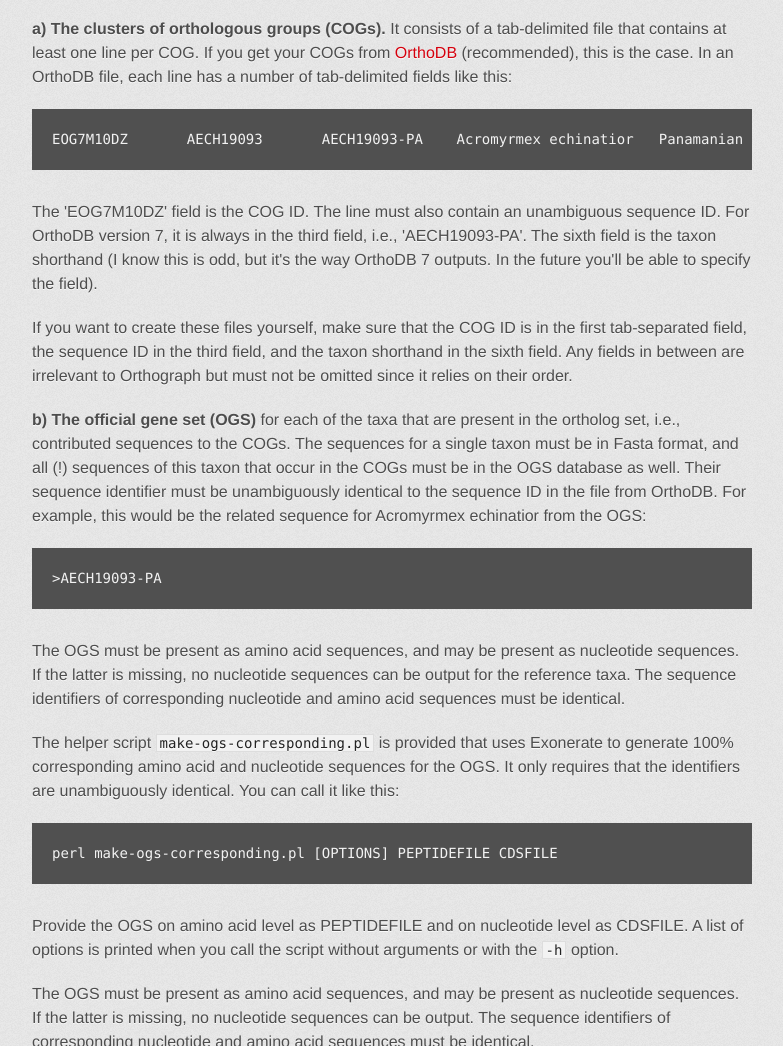
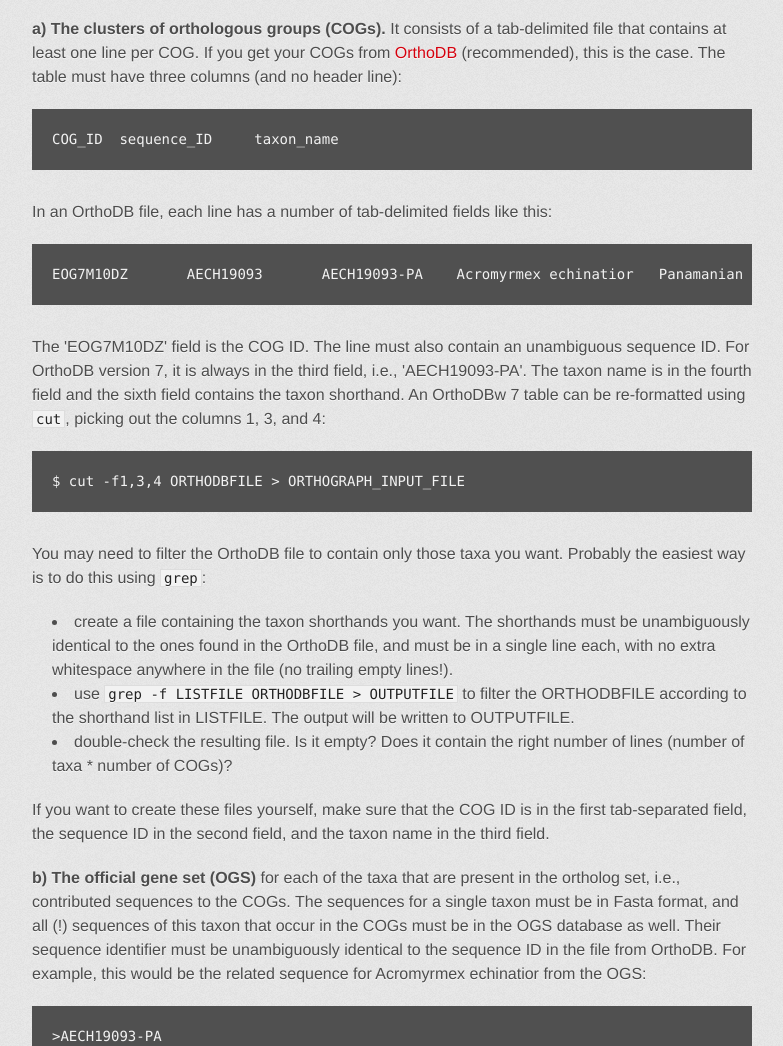
Before and after one commit to mptrsen/Orthograph, a plain HTML site: page index.html in a window 1280 px wide. Shown: the part 1642-2688 px from the top of the page, without its empty margins (248-1031 px from the left). Drawn offline with Linux system fonts and the light colour scheme; a web font is replaced by a local one.

Commit message:
Updated website

```diff
--- a/index.html
+++ b/index.html
@@ -84,12 +84,12 @@ required, but the database is a flat file on the hard drive.</p>
 </tr>
 <tr>
 <td align="left">MAFFT</td>
-<td align="left">6.951</td>
+<td align="left">7.023b</td>
 <td align="left"><a href="http://mafft.cbrc.jp/alignment/software/">http://mafft.cbrc.jp/alignment/software/</a></td>
 </tr>
 <tr>
 <td align="left">HMMer</td>
-<td align="left">3.0</td>
+<td align="left">3.1b1</td>
 <td align="left"><a href="http://hmmer.janelia.org">http://hmmer.janelia.org</a></td>
 </tr>
 <tr>
@@ -137,21 +137,33 @@ data conforms to some data standards as listed below.</p>
 <p><strong>a) The clusters of orthologous groups (COGs).</strong> It consists
 of a tab-delimited file that contains at least one line per COG. If you get
 your COGs from <a href"http://orthodb.org/">OrthoDB</a> (recommended), this is
-the case. In an OrthoDB file, each line has a number of tab-delimited fields
+the case. The table must have three columns (and no header line):</p>
+
+<pre>COG_ID	sequence_ID	taxon_name</pre>
+
+In an OrthoDB file, each line has a number of tab-delimited fields
 like this:</p>
 
-<pre><code>EOG7M10DZ       AECH19093       AECH19093-PA    Acromyrmex echinatior   Panamanian leafcutter ant       AECHI   1282                    IPR006121,IPR008250,IPR005834,IPR023214</code></pre>
+<pre>EOG7M10DZ       AECH19093       AECH19093-PA    Acromyrmex echinatior   Panamanian leafcutter ant       AECHI   1282                    IPR006121,IPR008250,IPR005834,IPR023214</pre>
 
 <p>The 'EOG7M10DZ' field is the COG ID. The line must also contain an unambiguous
 sequence ID. For OrthoDB version 7, it is always in the third field, i.e.,
-'AECH19093-PA'. The sixth field is the taxon shorthand (I know this is odd, but
-it's the way OrthoDB 7 outputs. In the future you'll be able to specify the
-field).</p>
+'AECH19093-PA'. The taxon name is in the fourth field and the sixth field contains the taxon shorthand. An OrthoDBw 7 table can be re-formatted using <code>cut</code>, picking out the columns 1, 3, and 4:</p>
+
+<pre><code>$ cut -f1,3,4 ORTHODBFILE > ORTHOGRAPH_INPUT_FILE</code></pre>
+
+<p>You may need to filter the OrthoDB file to contain only those taxa you want. Probably the easiest way is to do this using <code>grep</code>:</p>
+
+<ul>
+    <li>create a file containing the taxon shorthands you want. The shorthands must be unambiguously identical to the ones found in the OrthoDB file, and must be in a single line each, with no extra whitespace anywhere in the file (no trailing empty lines!).</li>
+    <li>use <code>grep -f LISTFILE ORTHODBFILE > OUTPUTFILE</code> to filter the ORTHODBFILE according to the shorthand list in LISTFILE. The output will be written to OUTPUTFILE.</li>
+    <li>double-check the resulting file. Is it empty? Does it contain the right number of lines (number of taxa * number of COGs)?</li>
+</ul>
+
 
 <p>If you want to create these files yourself, make sure that the COG ID is in
-the first tab-separated field, the sequence ID in the third field, and the taxon
-shorthand in the sixth field. Any fields in between are irrelevant to Orthograph
-but must not be omitted since it relies on their order.</p>
+the first tab-separated field, the sequence ID in the second field, and the taxon
+name in the third field.</p>
 
 <p><strong>b) The official gene set (OGS)</strong> for each of the taxa that
 are present in the ortholog set, i.e., contributed sequences to the COGs. The
```
